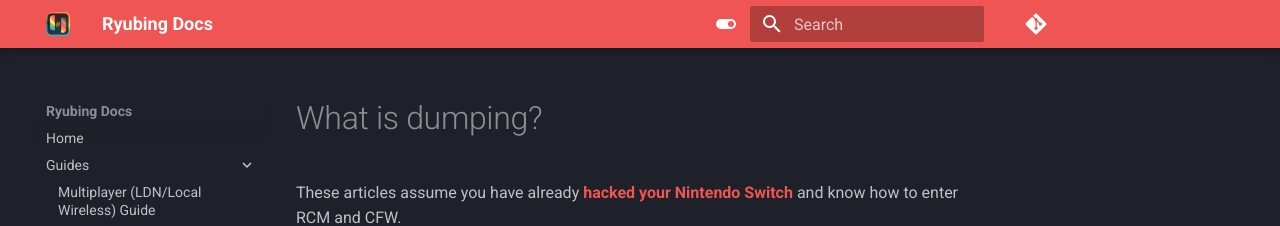
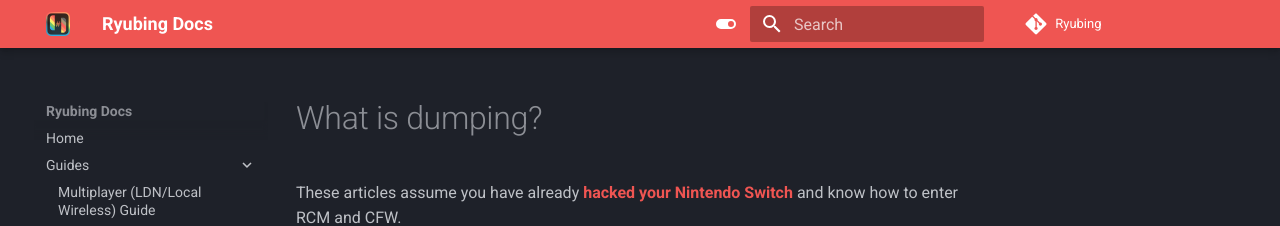
Before and after one commit to Ryubing/docs, an MkDocs documentation site: the page built from docs/info/dumping.md, in a window 1280 px wide. Shown: the top 226 px of the page. Built offline with MkDocs 1.6.1 and Material for MkDocs 9.7.7, drawn with Linux system fonts in a browser that asks for light colours.

Commit message:
repo name

```diff
--- a/mkdocs.yml
+++ b/mkdocs.yml
@@ -1,7 +1,7 @@
 site_name: !ENV [DOCS_SITE_NAME, 'Ryubing Docs']
 site_url: !ENV [DOCS_SITE_URL, 'https://docs.ryujinx.app']
 repo_url: "https://git.ryujinx.app/ryubing/ryujinx"
-repo_name: ""
+repo_name: "Ryubing"
 edit_uri: ""
 theme:
   name: material
```
